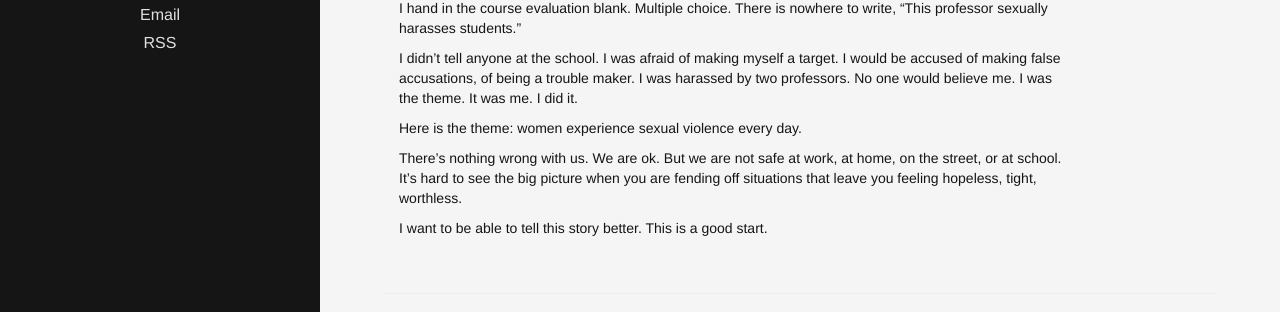
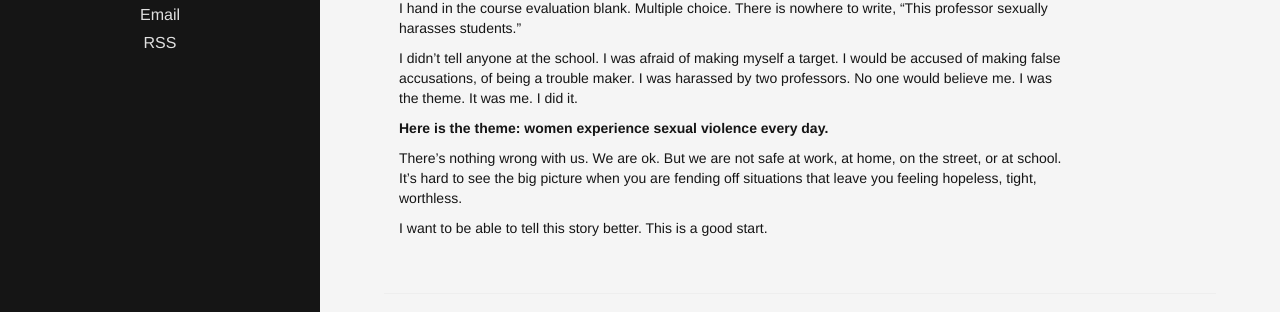
Before and after one commit to madeleinegermaine/madeleinegermaine, a Jekyll site: the page built from _posts/2014-06-04-last-year-of-university-yesallwomen.md, in a window 1280 px wide and 900 px high, scrolled down 1349 px. Shown: the part 516-828 px from the top of the window. Built offline with Jekyll 4.4.1, drawn with Linux system fonts in a browser that asks for light colours.

Commit message:
Updated 2014-06-04-last-year-of-university-yesallwomen.md

```diff
--- a/_posts/2014-06-04-last-year-of-university-yesallwomen.md
+++ b/_posts/2014-06-04-last-year-of-university-yesallwomen.md
@@ -121,7 +121,7 @@ I hand in the course evaluation blank. Multiple choice. There is nowhere to writ
 
 I didn’t tell anyone at the school. I was afraid of making myself a target. I would be accused of making false accusations, of being a trouble maker. I was harassed by two professors. No one would believe me. I was the theme. It was me. I did it.
 
-Here is the theme: women experience sexual violence every day.
+**Here is the theme: women experience sexual violence every day.**
 
 There’s nothing wrong with us. We are ok. But we are not safe at work, at home, on the street, or at school. It’s hard to see the big picture when you are fending off situations that leave you feeling hopeless, tight, worthless.
 
```
